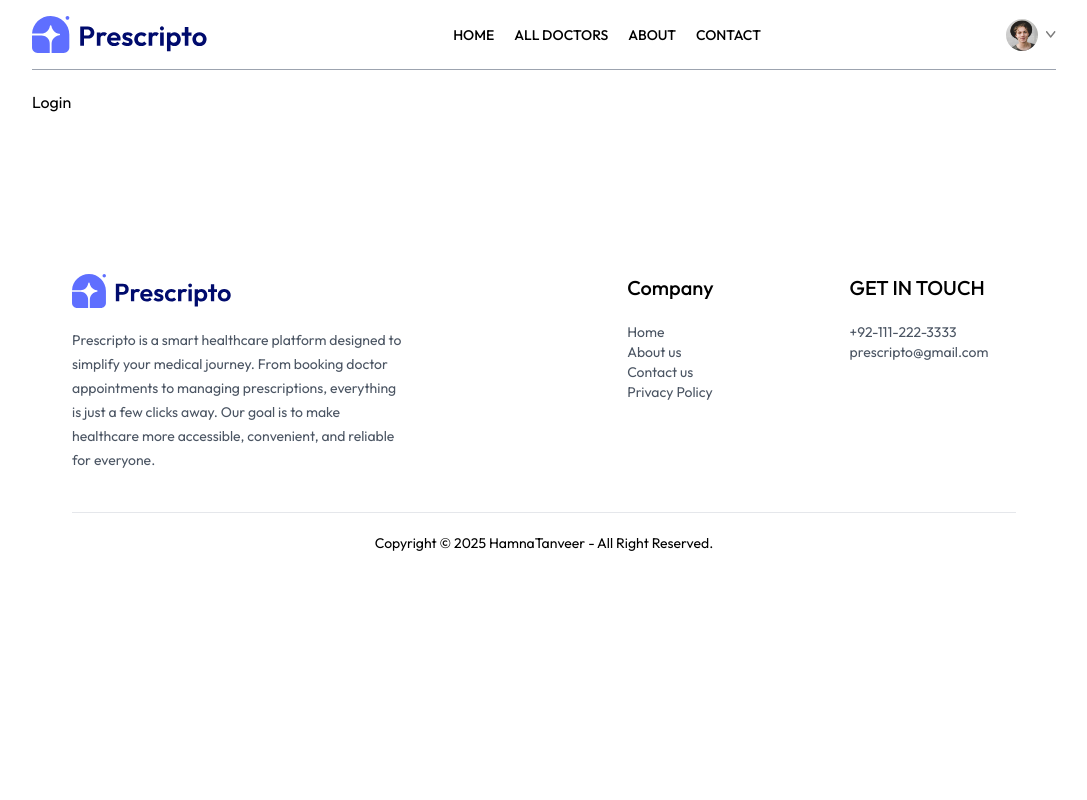
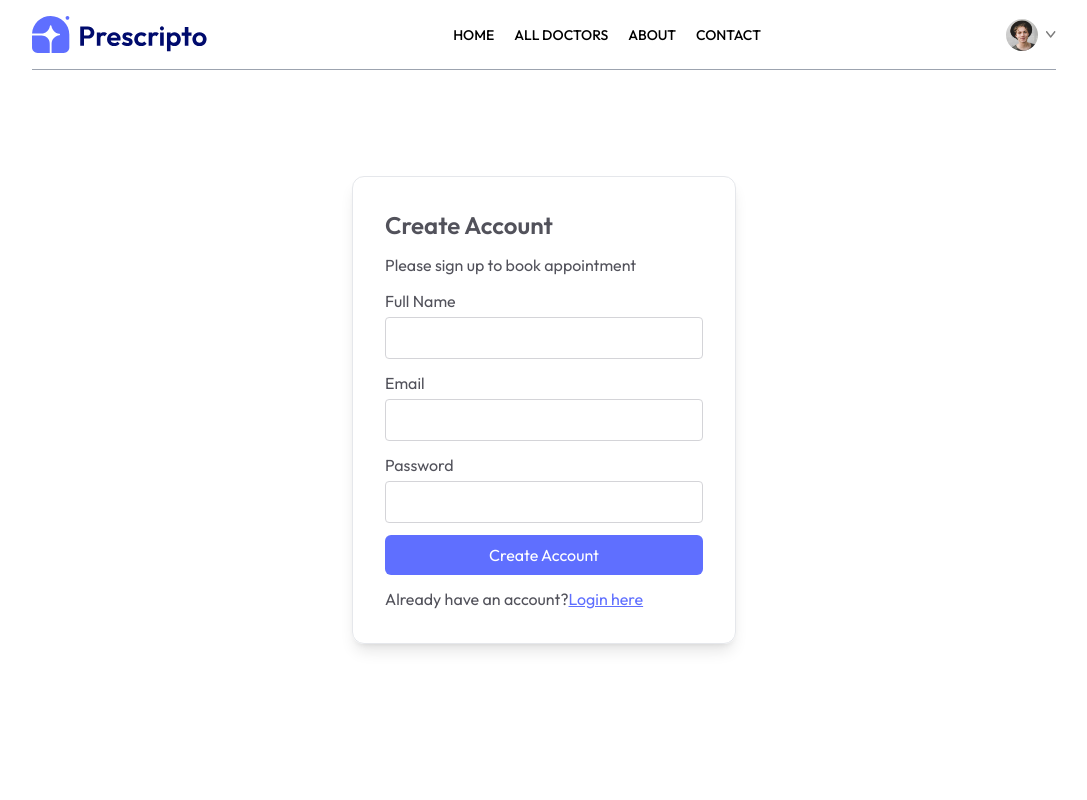
Before and after one commit to Hamna-Tanveer/PRESCRIPTO, a React (Vite) app in the folder frontend/: page /login in a window 1280 px wide. Shown: the top 800 px of the page, without its empty margins (96-1183 px from the left). Built offline with nearby package versions, Linux system fonts and the light colour scheme.

Commit message:
Complete Login page UI

```diff
--- a/frontend/src/pages/Login.jsx
+++ b/frontend/src/pages/Login.jsx
@@ -1,5 +1,83 @@
-import React from "react";
+import { useState } from "react";
 
 export default function Login() {
-  return <div>Login</div>;
+  const [state, setState] = useState("Sign Up");
+  const [email, setEmail] = useState("");
+  const [passwrod, setPassword] = useState("");
+  const [name, setName] = useState("");
+
+  const onSubmitHandler = async (event) => {
+    event.preventDefault();
+  };
+  return (
+    <form className="min-h-[80vh] flex items-center">
+      <div className="flex flex-col gap-3 m-auto items-start p-8 min-w-[340px] sm:min-w-96 border rounded-xl text-zinc-600 shadow-lg">
+        <p className="text-2xl font-semibold ">
+          {state === "Sign Up" ? "Create Account" : "Login"}
+        </p>
+        <p>
+          Please {state === "Sign Up" ? "sign up" : "log in"} to book
+          appointment
+        </p>
+        {state === "Sign Up" && (
+          <div className="w-full">
+            <p>Full Name</p>
+            <input
+              className="border border-zinc-300 rounded w-full p-2 mt-1"
+              type="text"
+              onChange={(e) => setName(e.target.value)}
+              value={name}
+              required
+            />
+          </div>
+        )}
+
+        <div className="w-full">
+          <p>Email</p>
+          <input
+            className="border border-zinc-300 rounded w-full p-2 mt-1"
+            type="email"
+            onChange={(e) => setEmail(e.target.value)}
+            value={email}
+            required
+          />
+        </div>
+        <div className="w-full">
+          <p>Password</p>
+          <input
+            className="border border-zinc-300 rounded w-full p-2 mt-1"
+            type="password"
+            onChange={(e) => setPassword(e.target.value)}
+            value={passwrod}
+            required
+          />
+        </div>
+
+        <button className="bg-primary text-white w-full py-2 rounded-md text-base">
+          {state === "Sign Up" ? "Create Account" : "Login"}
+        </button>
+        {state === "Sign Up" ? (
+          <p>
+            Already have an account?
+            <span
+              onClick={() => setState("Login")}
+              className="text-primary underline cursor-pointer"
+            >
+              Login here
+            </span>
+          </p>
+        ) : (
+          <p>
+            Create a new account?
+            <span
+              onClick={() => setState("Sign Up")}
+              className="text-primary underline cursor-pointer"
+            >
+              click here
+            </span>
+          </p>
+        )}
+      </div>
+    </form>
+  );
 }
```
